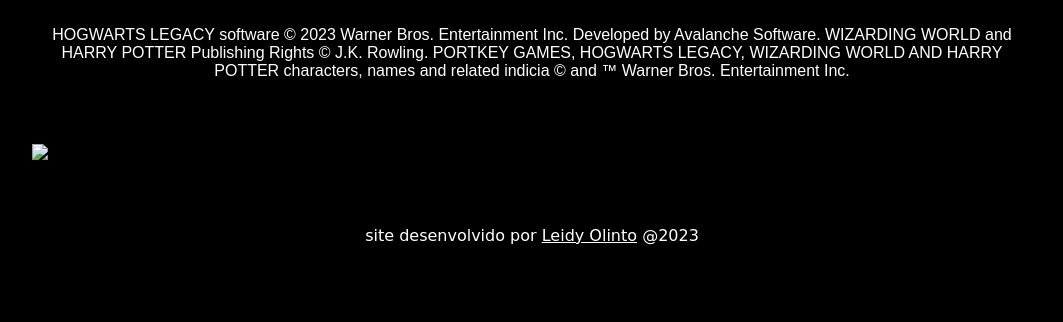
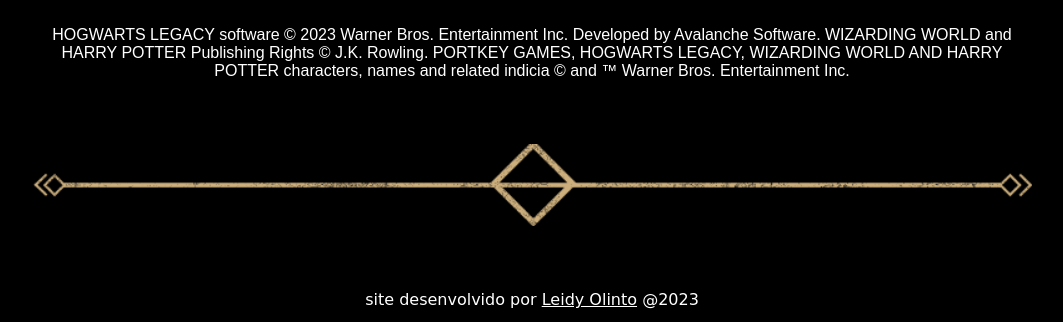
Before and after one commit to LeidyOlinto/Hogwarts-Legacy, a plain HTML site: page index.html in a window 1280 px wide. Shown: the part 2722-3044 px from the top of the page, without its empty margins (108-1171 px from the left). Before the commit the page ends 2980 px from the top, so only its background shows below. Drawn offline with Linux system fonts and the light colour scheme; a web font is replaced by a local one.

Commit message:
Alteração img

```diff
--- a/index.html
+++ b/index.html
@@ -160,7 +160,7 @@
             </div>
             <div class="div-divisoria">
                 <img class="divisoria"
-                 src="assets/img/rule-a.png"
+                 src="./img/rule-a.png"
                  alt="divisoria hogwarts legacy">
                 </div>
         </section>
```
